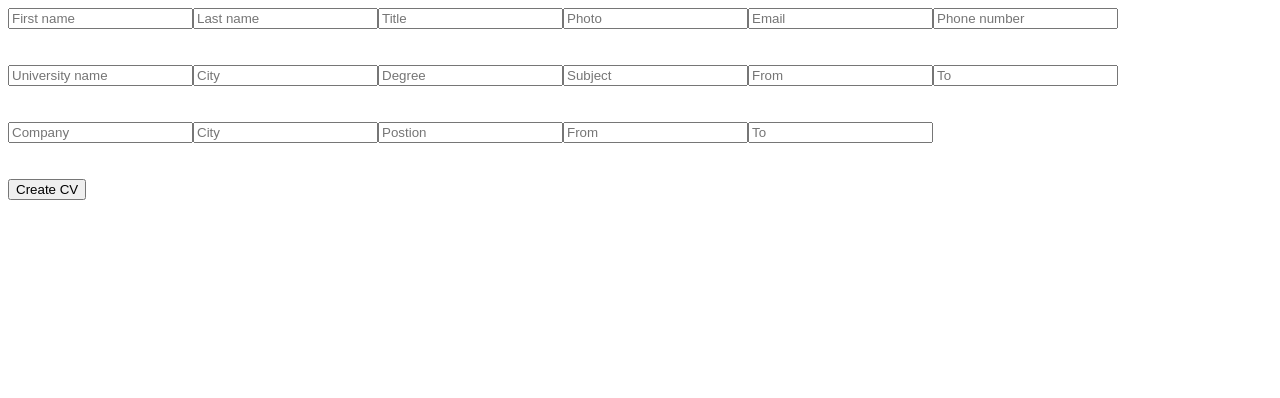
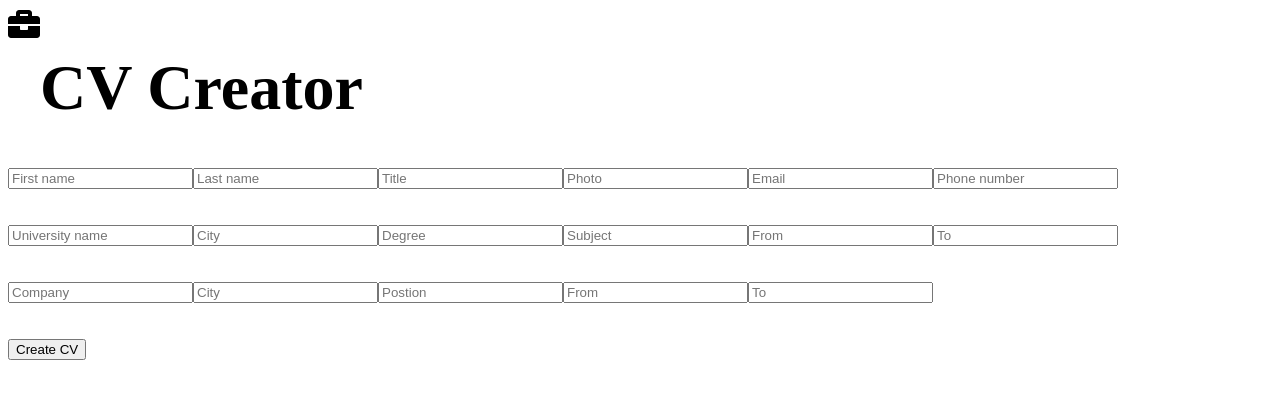
Before and after one commit to michalosman/cv-application, a React (Create React App) app: page / in a window 1280 px wide. Shown: the top 398 px of the page. Built offline with nearby package versions, Linux system fonts and the light colour scheme.

Commit message:
Add basic header

```diff
--- a/package.json
+++ b/package.json
@@ -8,7 +8,9 @@
     "@testing-library/user-event": "^12.8.0",
     "react": "^17.0.1",
     "react-dom": "^17.0.1",
+    "react-icons": "^4.2.0",
     "react-scripts": "4.0.3",
+    "styled-components": "^5.2.1",
     "web-vitals": "^1.1.0"
   },
   "scripts": {
--- a/src/App.js
+++ b/src/App.js
@@ -1,11 +1,13 @@
 import React from "react";
-import CVForm from "./components/CVForm";
+import Header from "./components/Header";
+import Main from "./components/Main";
 
 function App() {
   return (
-    <div>
-      <CVForm />
-    </div>
+    <>
+      <Header />
+      <Main />
+    </>
   );
 }
 
--- a/src/components/CVForm.js
+++ b/src/components/CVForm.js
@@ -2,10 +2,11 @@
 import Personal from "./Personal";
 import Education from "./Education";
 import Experience from "./Experience";
+import styled from "styled-components";
 
 function CVForm() {
   return (
-    <form>
+    <Wrapper>
       <Personal />
       <br />
       <br />
@@ -16,8 +17,10 @@
       <br />
       <br />
       <button>Create CV</button>
-    </form>
+    </Wrapper>
   );
 }
 
+const Wrapper = styled.div``;
+
 export default CVForm;
--- /dev/null
+++ b/src/components/Header.js
@@ -0,0 +1,23 @@
+import React from "react";
+import styled from "styled-components";
+import { FaBriefcase } from "react-icons/fa";
+
+function Header() {
+  return (
+    <HeaderStyled>
+      <Logo>
+        <FaBriefcase />
+      </Logo>
+      <Title>CV Creator</Title>
+    </HeaderStyled>
+  );
+}
+
+const HeaderStyled = styled.header`
+  display: flex;
+  font-size: 2rem;
+`;
+const Logo = styled.div``;
+const Title = styled.h1``;
+
+export default Header;
--- /dev/null
+++ b/src/components/Main.js
@@ -0,0 +1,12 @@
+import React from "react";
+import CVForm from "./CVForm";
+
+function Main() {
+  return (
+    <main>
+      <CVForm />
+    </main>
+  );
+}
+
+export default Main;
```
Also changed, not shown: public/manifest.json, 1 other file (tests, documents, lock files or other folders).
